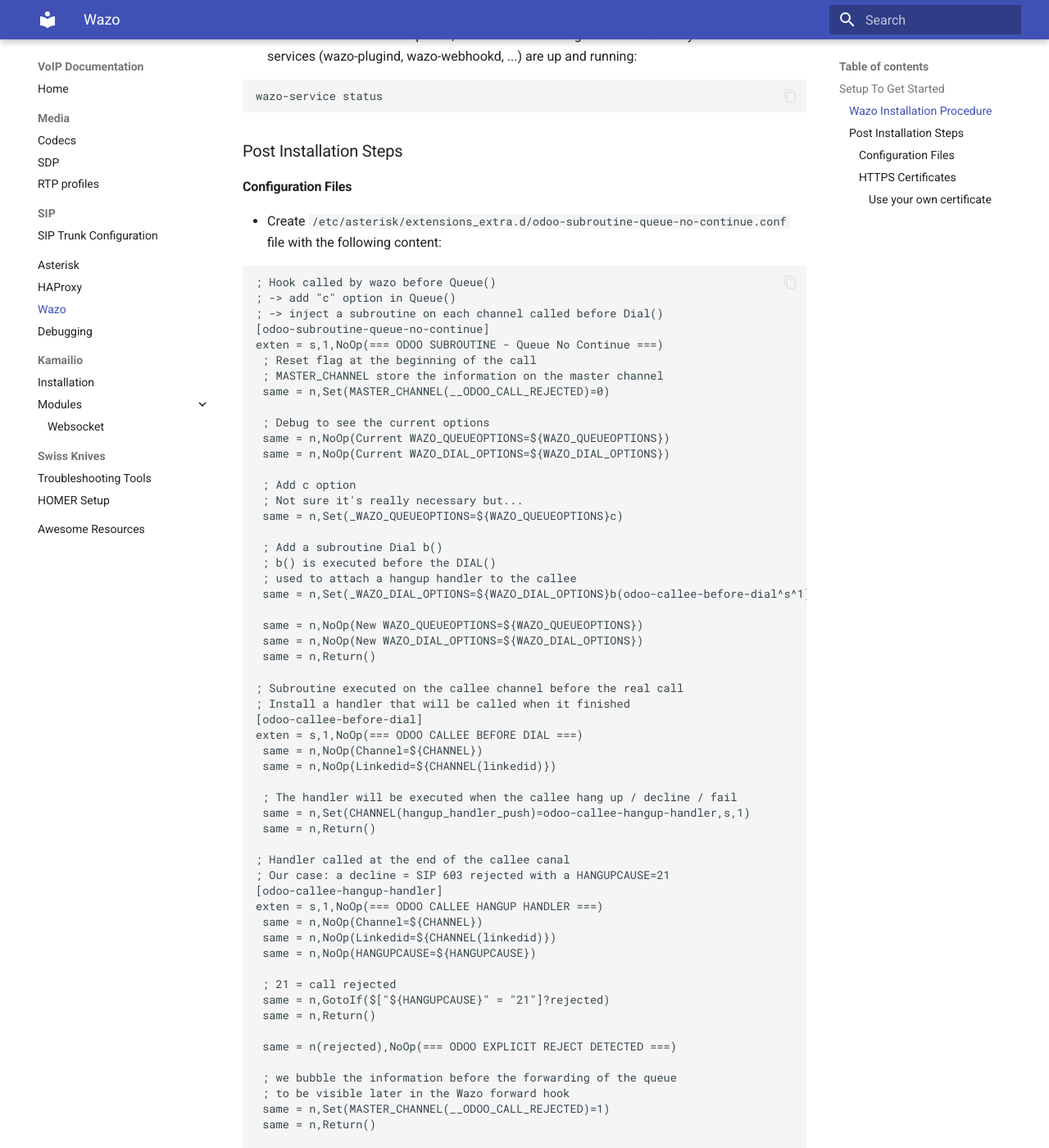
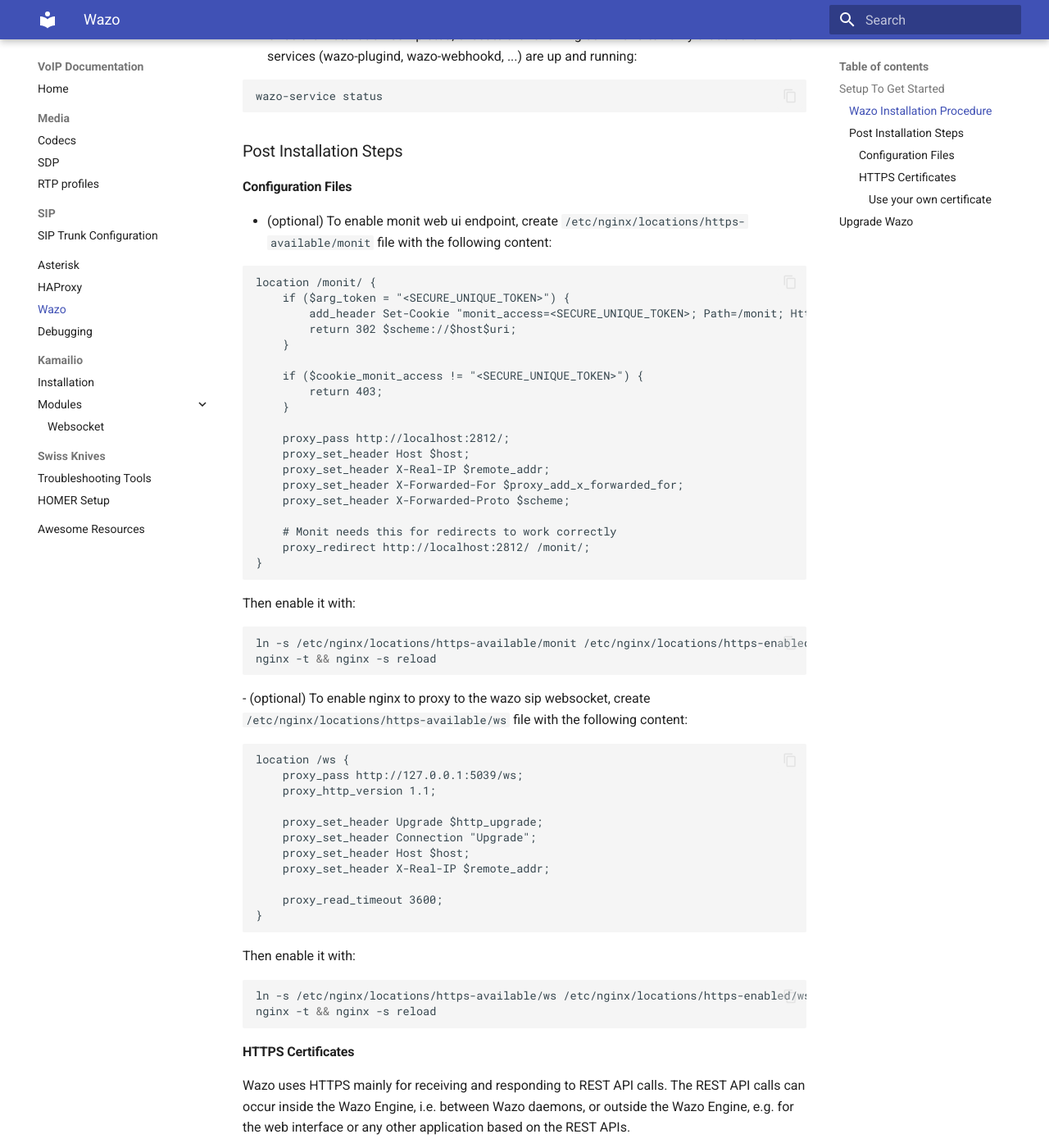
Before and after one commit to SergeBayet/voip-docs, an MkDocs documentation site: the page built from docs/wazo.md, in a window 1280 px wide and 1400 px high, scrolled down 1680 px. Shown: the whole window at 82% size. Built offline with MkDocs 1.6.1 and Material for MkDocs 9.7.7, drawn with Linux system fonts in a browser that asks for light colours; some of the changed text lies outside the part shown.

Commit message:
[IMP] docs: add upgrade documentaiton

````diff
--- a/docs/wazo.md
+++ b/docs/wazo.md
@@ -83,81 +83,6 @@
 
 #### Configuration Files
 
-- Create `/etc/asterisk/extensions_extra.d/odoo-subroutine-queue-no-continue.conf` file with the following content:
-
-```conf
-; Hook called by wazo before Queue()
-; -> add "c" option in Queue()
-; -> inject a subroutine on each channel called before Dial()
-[odoo-subroutine-queue-no-continue]
-exten = s,1,NoOp(=== ODOO SUBROUTINE - Queue No Continue ===)
- ; Reset flag at the beginning of the call
- ; MASTER_CHANNEL store the information on the master channel
- same = n,Set(MASTER_CHANNEL(__ODOO_CALL_REJECTED)=0)
-
- ; Debug to see the current options
- same = n,NoOp(Current WAZO_QUEUEOPTIONS=${WAZO_QUEUEOPTIONS})
- same = n,NoOp(Current WAZO_DIAL_OPTIONS=${WAZO_DIAL_OPTIONS})
-
- ; Add c option
- ; Not sure it's really necessary but...
- same = n,Set(_WAZO_QUEUEOPTIONS=${WAZO_QUEUEOPTIONS}c)
-
- ; Add a subroutine Dial b()
- ; b() is executed before the DIAL()
- ; used to attach a hangup handler to the callee
- same = n,Set(_WAZO_DIAL_OPTIONS=${WAZO_DIAL_OPTIONS}b(odoo-callee-before-dial^s^1))
-
- same = n,NoOp(New WAZO_QUEUEOPTIONS=${WAZO_QUEUEOPTIONS})
- same = n,NoOp(New WAZO_DIAL_OPTIONS=${WAZO_DIAL_OPTIONS})
- same = n,Return()
-
-; Subroutine executed on the callee channel before the real call
-; Install a handler that will be called when it finished
-[odoo-callee-before-dial]
-exten = s,1,NoOp(=== ODOO CALLEE BEFORE DIAL ===)
- same = n,NoOp(Channel=${CHANNEL})
- same = n,NoOp(Linkedid=${CHANNEL(linkedid)})
-
- ; The handler will be executed when the callee hang up / decline / fail
- same = n,Set(CHANNEL(hangup_handler_push)=odoo-callee-hangup-handler,s,1)
- same = n,Return()
-
-; Handler called at the end of the callee canal
-; Our case: a decline = SIP 603 rejected with a HANGUPCAUSE=21
-[odoo-callee-hangup-handler]
-exten = s,1,NoOp(=== ODOO CALLEE HANGUP HANDLER ===)
- same = n,NoOp(Channel=${CHANNEL})
- same = n,NoOp(Linkedid=${CHANNEL(linkedid)})
- same = n,NoOp(HANGUPCAUSE=${HANGUPCAUSE})
-
- ; 21 = call rejected
- same = n,GotoIf($["${HANGUPCAUSE}" = "21"]?rejected)
- same = n,Return()
-
- same = n(rejected),NoOp(=== ODOO EXPLICIT REJECT DETECTED ===)
-
- ; we bubble the information before the forwarding of the queue
- ; to be visible later in the Wazo forward hook
- same = n,Set(MASTER_CHANNEL(__ODOO_CALL_REJECTED)=1)
- same = n,Return()
-
-; Hook Wazo called before the forwarding of a queue
-; Wazo calls this context automatically if it exists
-[xivo-subrfwd-queue]
-exten = s,1,NoOp(=== ODOO FWD SUBROUTINE QUEUE ===)
- same = n,NoOp(ODOO_CALL_REJECTED=${ODOO_CALL_REJECTED})
-
- ; if the softphone rejects the call, we block the forwarding to the cellphone (for instance)
- same = n,GotoIf($["${ODOO_CALL_REJECTED}" = "1"]?stop)
- same = n,Return()
-
- same = n(stop),NoOp(=== STOP FORWARD: ODOO CALL WAS REJECTED ===)
-
- ; End the call with the same logical cause : rejected
- same = n,Hangup(21)
-```
-
 - (optional) To enable monit web ui endpoint, create `/etc/nginx/locations/https-available/monit` file with the following content:
 
 ```conf
@@ -235,3 +160,30 @@
 ```bash
 systemctl restart nginx
 ```
+
+## Upgrade Wazo
+
+Before upgrading, read the [official upgrade notes](https://wazo-platform.org/uc-doc/upgrade/) for every Wazo release between the currently installed version and the target version. Make sure that recent backups are available and plan a maintenance window: the upgrade restarts Wazo services and temporarily interrupts telephony. Run the following commands as `root`.
+
+```bash
+wazo-dist -m pelican-bookworm
+apt update
+apt-cache policy wazo-agentd
+wazo-upgrade -d
+wazo-upgrade
+```
+
+`wazo-dist -m pelican-bookworm`
+: Configures the Wazo package repositories to track the production distribution for Debian 12 (Bookworm). This also removes any pinning to an archived Wazo release, allowing the system to retrieve the latest production version.
+
+`apt update`
+: Refreshes APT's local package index from the configured Debian and Wazo repositories. This step does not install or upgrade any package.
+
+`apt-cache policy wazo-agentd`
+: Displays the installed and candidate versions of `wazo-agentd`, together with their repository origins. Use this as a sanity check that the expected Wazo production repository is selected before starting the upgrade.
+
+`wazo-upgrade -d`
+: Downloads the packages required by the upgrade without installing them or stopping the services. This optional preparation step reduces the duration of the maintenance window. It may still upgrade the package that provides the `wazo-upgrade` command itself.
+
+`wazo-upgrade`
+: Performs the actual upgrade, including package installation, database and configuration migrations, and Wazo service restarts. Confirm the operation when prompted, then check the service status and test SIP registrations and inbound, outbound, and internal calls when it completes.
````
